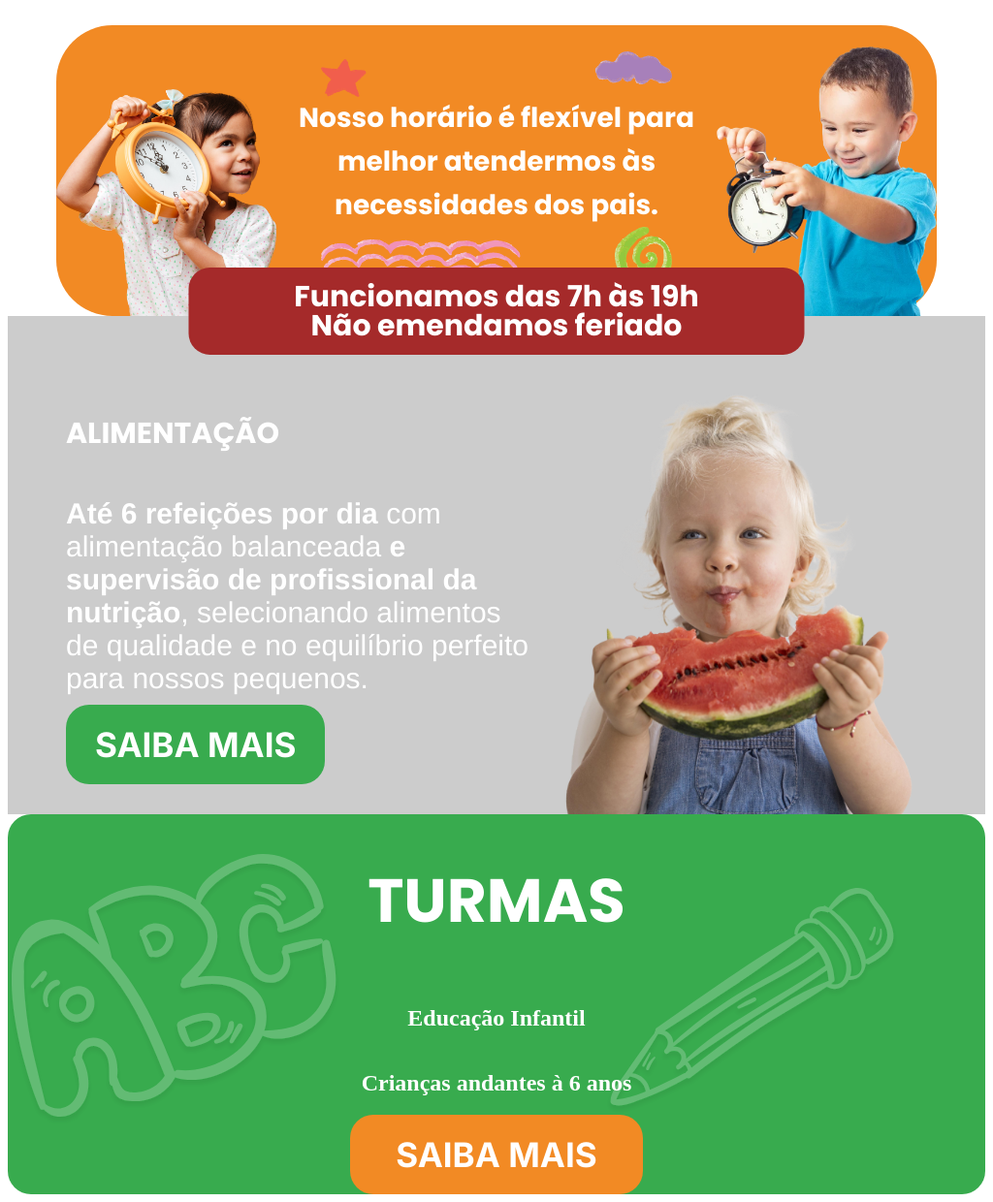
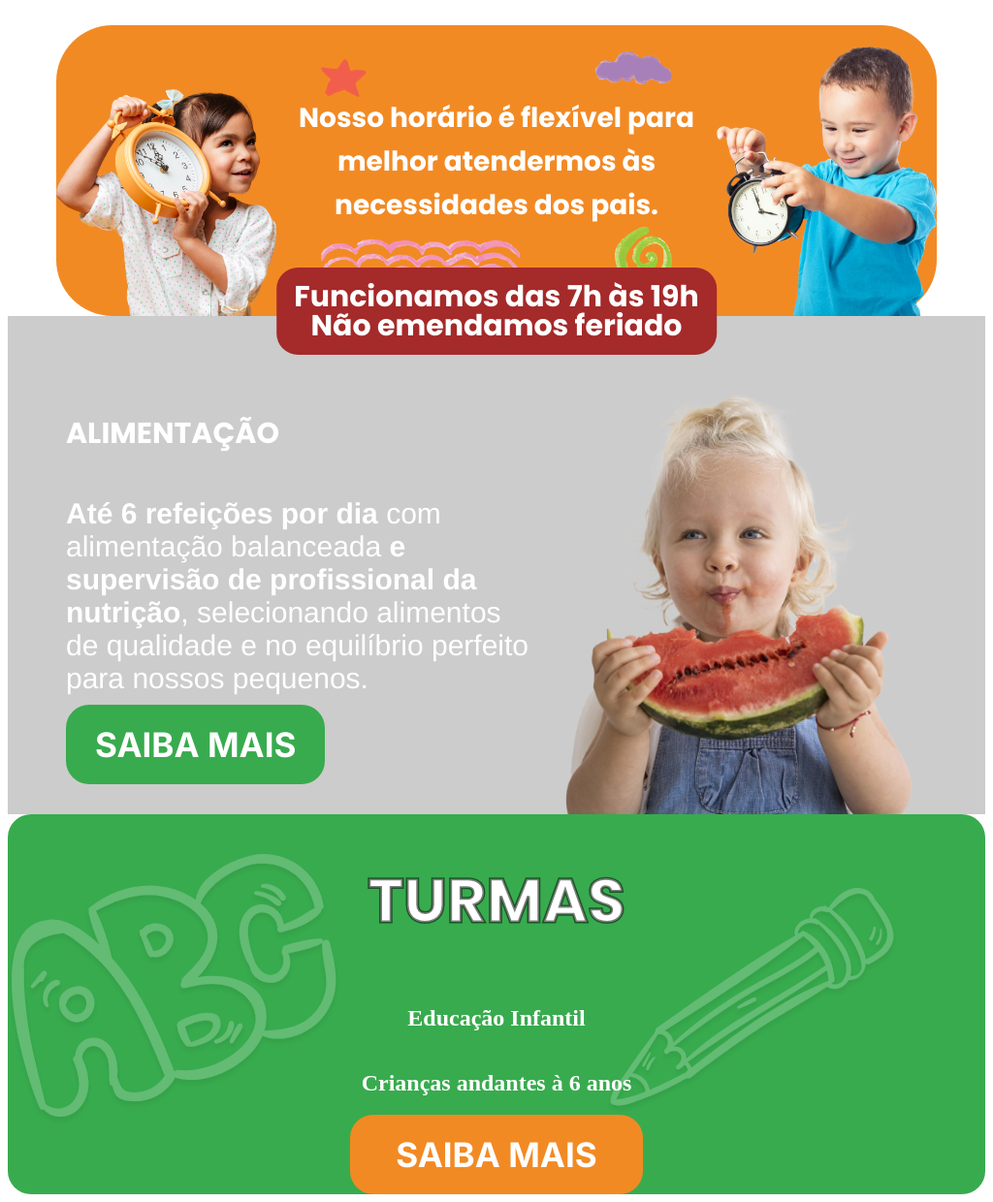
Before and after one commit to AgenciaModtech/LP-Nossa-Inf-ncia, a plain HTML site: page index.html in a window 1024 px wide. Shown: the whole page at 97% size. Drawn offline with nearby package versions, Linux system fonts and the light colour scheme.

Commit message:
segunda alteracao do dia 06.02.2023

```diff
--- a/styles/info.css
+++ b/styles/info.css
@@ -132,20 +132,20 @@
   width: 100%;
   align-items: center;
   border-radius: 24px;
-  background-image:url(/img/ico/icon-info3.svg);
-
+  background-image: url(/img/ico/icon-info3.svg);
+  background-repeat: no-repeat;
 }
 
-.turmas h1{
+.turmas h1 {
   font-family: "Poppins", sans-serif;
   font-size: 63px;
   line-height: 72px;
   letter-spacing: -1%;
+  -webkit-text-stroke-width: 3px;
+  -webkit-text-stroke-color: rgba(0, 0, 0, 0.5);
 }
-
 .turmas a {
   text-align: center;
-
 }
 
 /* Telas menores que 320px */
@@ -305,7 +305,7 @@
   }
   .descricao__horario__caixa-vermelha {
     padding: 15px 10px;
-    width: 70%;
+    width: 50%;
   }
   .descricao__horario__caixa-vermelha p {
     font-size: 30px !important;
```
